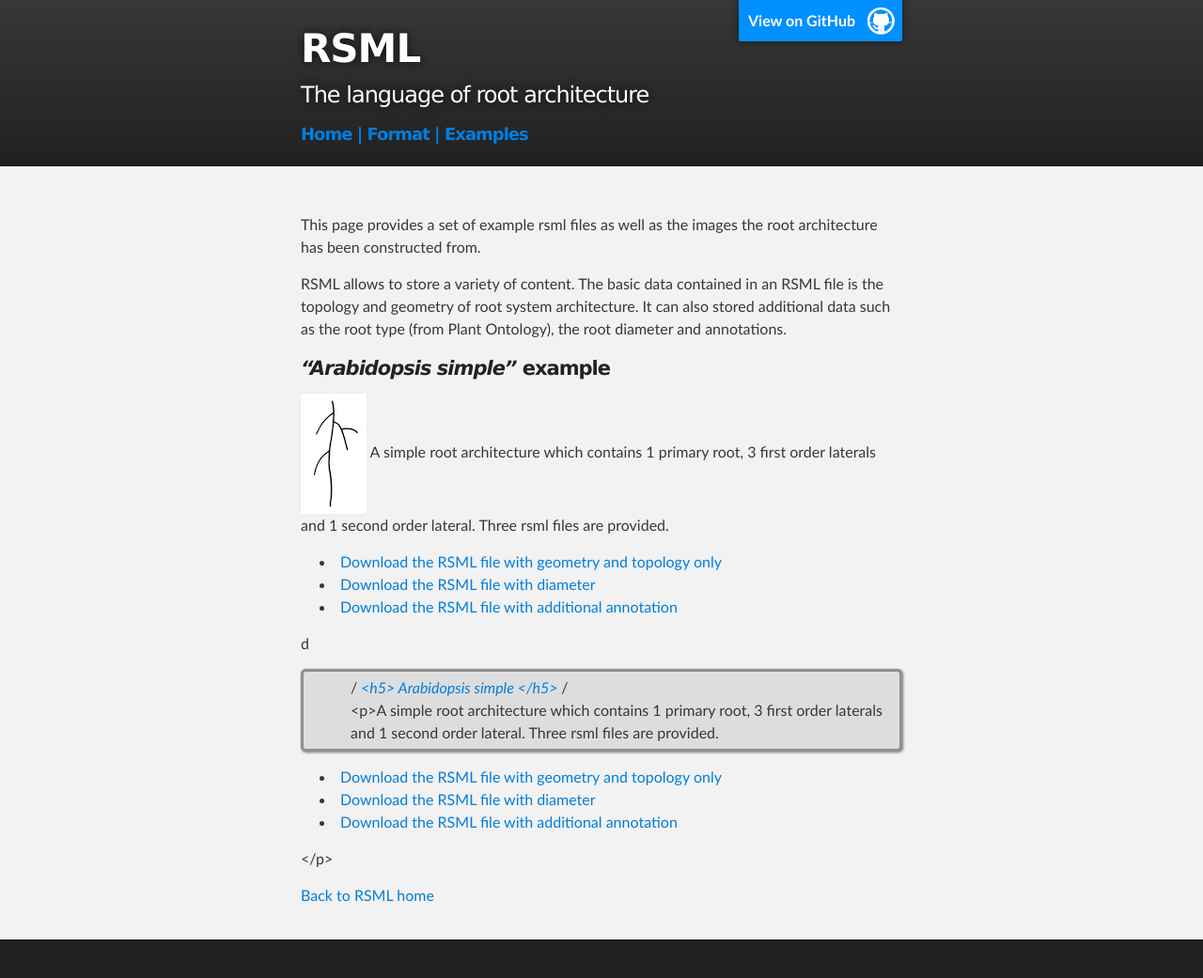
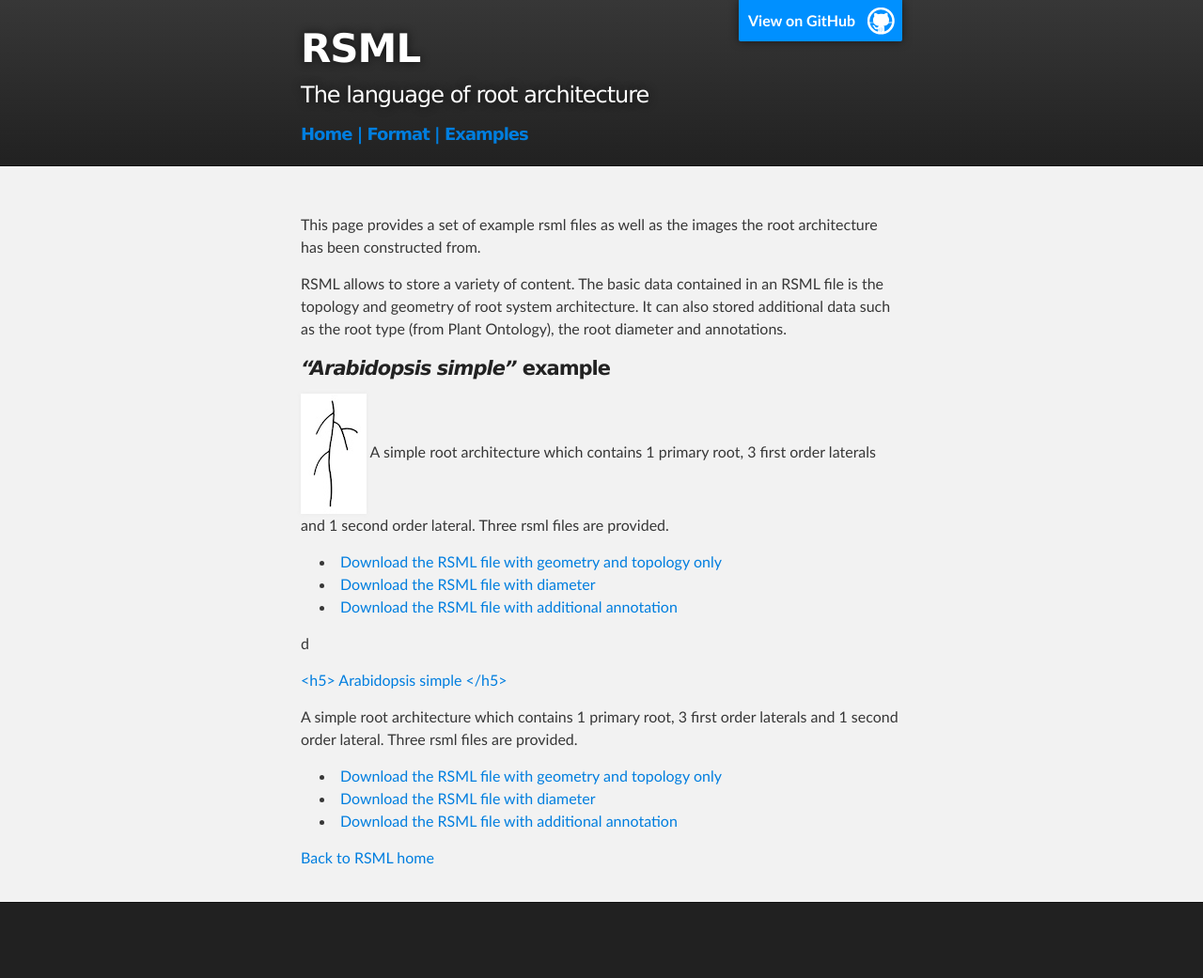
Before and after one commit to RootSystemML/RootSystemML.github.io, a Jekyll site: the page built from examples/index.md, in a window 1280 px wide. Shown: the whole page at 94% size. Built offline with Jekyll 4.4.1, drawn with Linux system fonts in a browser that asks for light colours; after the commit the page ends 1001 px from its top, so only the background shows below that.

Commit message:
test list example page using jekyll+liquide

```diff
--- a/examples/index.md
+++ b/examples/index.md
@@ -23,12 +23,12 @@ A simple root architecture which contains 1 primary root, 3 first order laterals
 
   {% if page.tags contains 'example' %}
 
-  <p class="example_block" markdown="1">
-  /*<a href="{{ page.url }}"> <h5> {{ page.title }} </h5> </a>*/
+  <!--p class="example_block" markdown="1"-->
+  <a href="{{ page.url }}"> <h5> {{ page.title }} </h5> </a>
 
   {{ page.content }}
 
-  </p>
+  <!--/p-->
 
   {% endif %}
 
```
